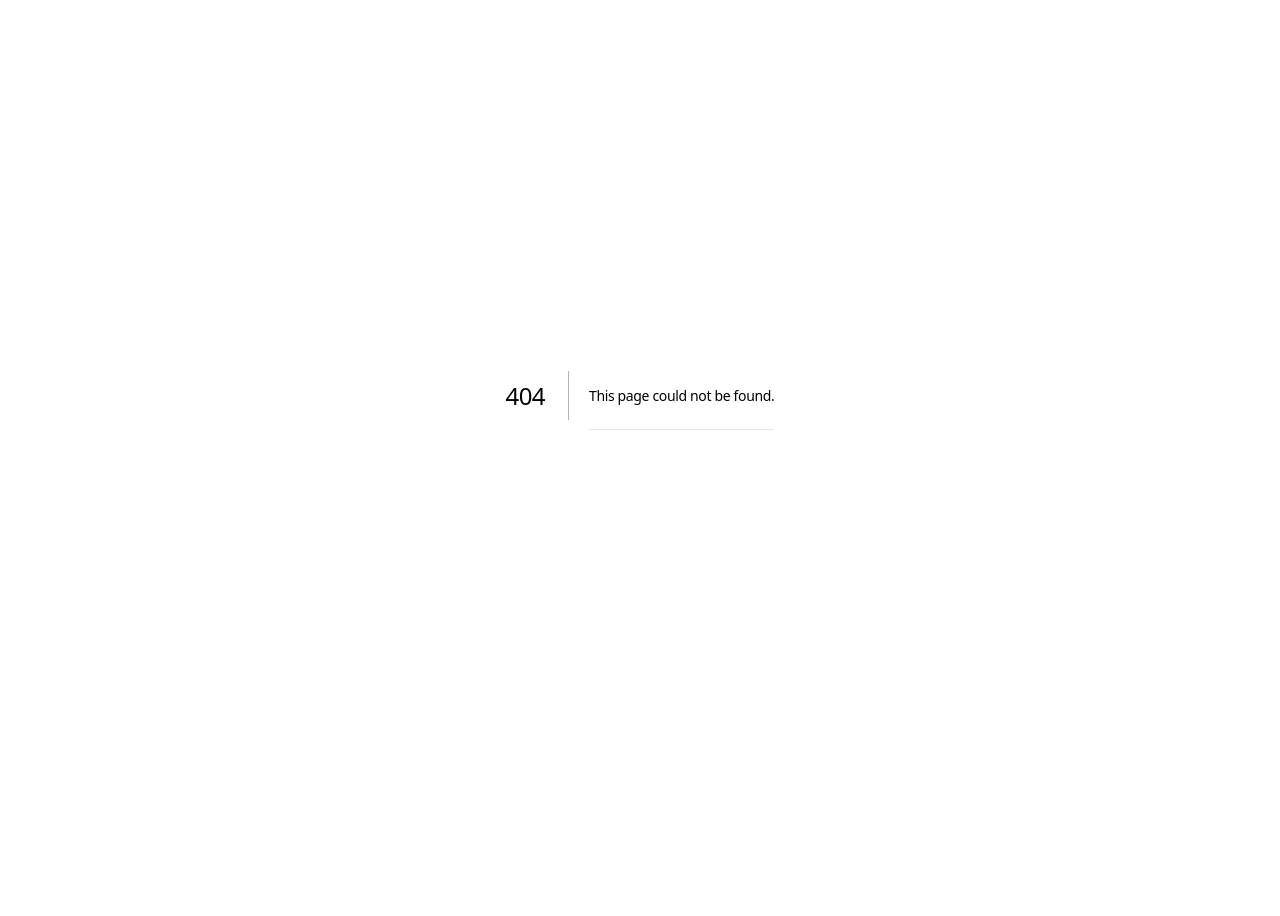
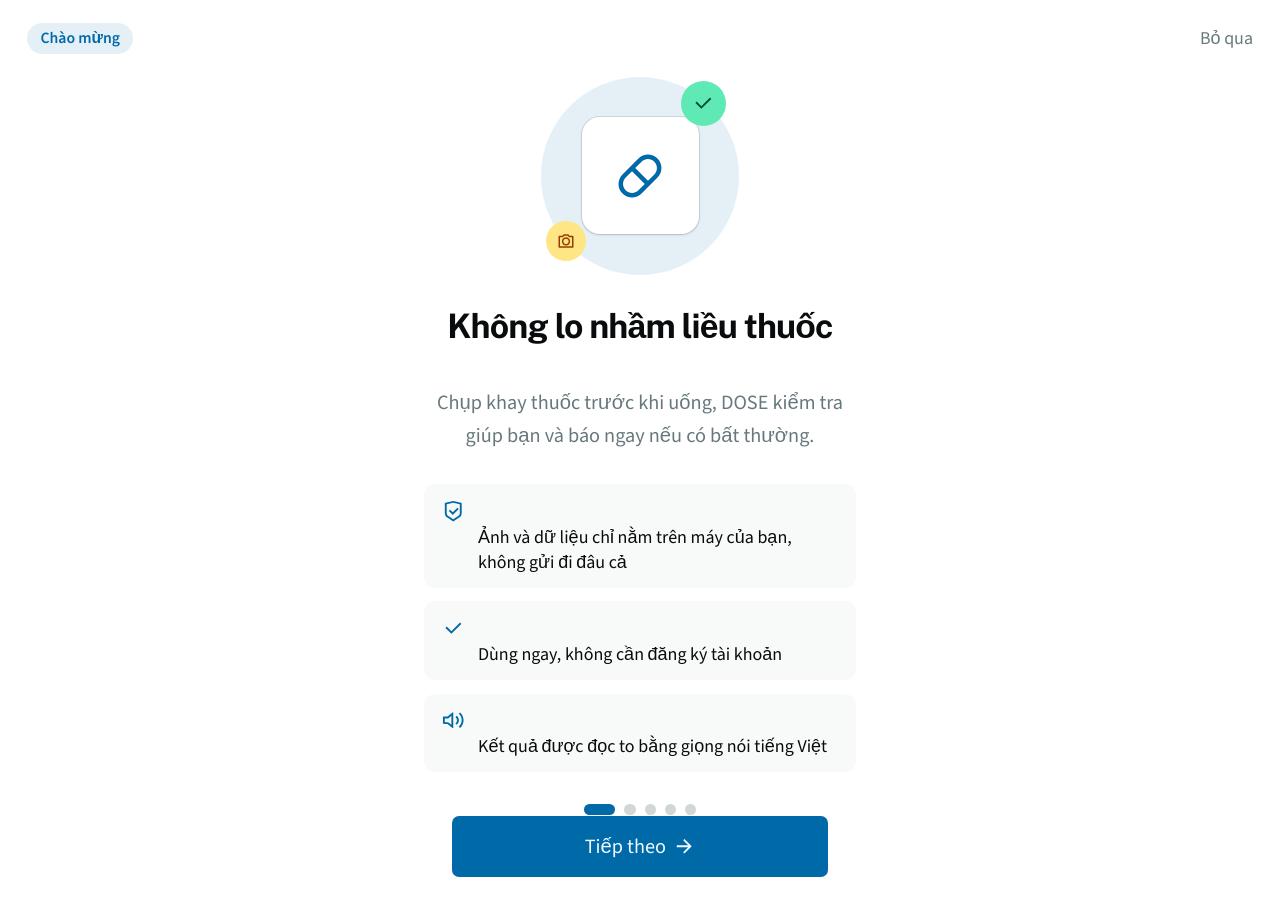
Before and after one commit to gampcho/dose, a Next.js app: page /guideline in a window 1280 px wide. Before the commit this address had no page. Shown: the top 916 px of the page. Before the commit the page ends 800 px from the top, so only its background shows below. Built offline with nearby package versions, Linux system fonts and the light colour scheme.

Commit message:
feat: onboarding guideline page

```diff
--- /dev/null
+++ b/app/guideline/page.tsx
@@ -0,0 +1,282 @@
+"use client"
+
+import * as React from "react"
+import { useRouter } from "next/navigation"
+import {
+  RiCapsuleLine,
+  RiFileListLine,
+  RiCameraLine,
+  RiCheckboxCircleLine,
+  RiCheckLine,
+  RiArrowLeftLine,
+  RiArrowRightLine,
+  RiShieldCheckLine,
+  RiVolumeUpLine,
+  RiEditLine,
+  RiFileTextLine,
+  RiSunLine,
+  RiFocus3Line,
+  RiLayoutGridLine,
+  RiCheckboxCircleFill,
+  RiCloseCircleFill,
+  RiErrorWarningFill,
+  RiQuestionLine,
+  RiScanLine,
+  RiRocketLine,
+} from "@remixicon/react"
+
+import { Button } from "@/components/ui/button"
+import { cn } from "@/lib/utils"
+
+type SlideIcon = typeof RiCapsuleLine
+
+interface Detail {
+  icon: SlideIcon
+  iconClass: string
+  text: string
+}
+
+interface Slide {
+  icon: SlideIcon
+  badge: string
+  title: string
+  description: string
+  details: Detail[]
+}
+
+const SLIDES: Slide[] = [
+  {
+    icon: RiCapsuleLine,
+    badge: "Chào mừng",
+    title: "Không lo nhầm liều thuốc",
+    description:
+      "Chụp khay thuốc trước khi uống, DOSE kiểm tra giúp bạn và báo ngay nếu có bất thường.",
+    details: [
+      {
+        icon: RiShieldCheckLine,
+        iconClass: "text-primary",
+        text: "Ảnh và dữ liệu chỉ nằm trên máy của bạn, không gửi đi đâu cả",
+      },
+      {
+        icon: RiCheckLine,
+        iconClass: "text-primary",
+        text: "Dùng ngay, không cần đăng ký tài khoản",
+      },
+      {
+        icon: RiVolumeUpLine,
+        iconClass: "text-primary",
+        text: "Kết quả được đọc to bằng giọng nói tiếng Việt",
+      },
+    ],
+  },
+  {
+    icon: RiFileListLine,
+    badge: "Bước 1",
+    title: "Thêm đơn thuốc",
+    description:
+      "Chỉ cần chụp ảnh tờ đơn thuốc của bác sĩ, hệ thống sẽ tự đọc và điền thông tin.",
+    details: [
+      {
+        icon: RiCameraLine,
+        iconClass: "text-primary",
+        text: "Chụp ảnh đơn thuốc bằng điện thoại hoặc chọn ảnh có sẵn",
+      },
+      {
+        icon: RiFileTextLine,
+        iconClass: "text-primary",
+        text: "Hệ thống tự đọc tên thuốc, liều lượng và buổi uống",
+      },
+      {
+        icon: RiEditLine,
+        iconClass: "text-primary",
+        text: "Xem lại và sửa trước khi lưu — hoặc nhập tay nếu muốn",
+      },
+    ],
+  },
+  {
+    icon: RiCameraLine,
+    badge: "Bước 2",
+    title: "Chụp khay thuốc",
+    description:
+      "Đến giờ uống thuốc, xếp thuốc ra khay rồi chụp một tấm ảnh. Chỉ vậy thôi.",
+    details: [
+      {
+        icon: RiSunLine,
+        iconClass: "text-primary",
+        text: "Chụp ở nơi đủ ánh sáng, tránh bóng đổ lên khay",
+      },
+      {
+        icon: RiLayoutGridLine,
+        iconClass: "text-primary",
+        text: "Đặt các viên thuốc tách rời, không chồng lên nhau",
+      },
+      {
+        icon: RiFocus3Line,
+        iconClass: "text-primary",
+        text: "Giữ máy thẳng, đợi lấy nét rõ rồi mới chụp",
+      },
+    ],
+  },
+  {
+    icon: RiCheckboxCircleLine,
+    badge: "Bước 3",
+    title: "Xem kết quả kiểm tra",
+    description:
+      "DOSE so sánh khay thuốc với đơn thuốc và cho biết ngay khay đã đúng hay chưa.",
+    details: [
+      {
+        icon: RiCheckboxCircleFill,
+        iconClass: "text-emerald-500",
+        text: "ĐẠT — khay thuốc đúng với đơn, yên tâm uống",
+      },
+      {
+        icon: RiCloseCircleFill,
+        iconClass: "text-red-500",
+        text: "KHÔNG ĐẠT — thiếu hoặc thừa thuốc, hãy kiểm tra lại khay",
+      },
+      {
+        icon: RiErrorWarningFill,
+        iconClass: "text-amber-500",
+        text: "CẦN KIỂM TRA — ảnh chưa rõ, chụp lại hoặc nhờ người thân xem giúp",
+      },
+    ],
+  },
+  {
+    icon: RiRocketLine,
+    badge: "Sẵn sàng",
+    title: "Bắt đầu thôi!",
+    description:
+      "Mỗi ngày chỉ cần một tấm ảnh khay thuốc, DOSE lo phần kiểm tra giúp bạn.",
+    details: [
+      {
+        icon: RiScanLine,
+        iconClass: "text-primary",
+        text: "Ở trang chính, bấm nút “Kiểm tra khay thuốc hôm nay”",
+      },
+      {
+        icon: RiQuestionLine,
+        iconClass: "text-primary",
+        text: "Muốn xem lại hướng dẫn, bấm nút dấu hỏi (?) ở góc trên trang chính",
+      },
+    ],
+  },
+]
+
+export default function GuidelinePage() {
+  const router = useRouter()
+  const [index, setIndex] = React.useState(0)
+
+  const slide = SLIDES[index]
+  const isFirst = index === 0
+  const isLast = index === SLIDES.length - 1
+
+  function goBack() {
+    if (!isFirst) setIndex(index - 1)
+  }
+
+  function goNext() {
+    if (isLast) router.push("/")
+    else setIndex(index + 1)
+  }
+
+  // Tap left half of the content area = back, right half = next.
+  function handleTap(e: React.MouseEvent<HTMLElement>) {
+    if (e.clientX < window.innerWidth / 2) goBack()
+    else if (!isLast) setIndex(index + 1)
+  }
+
+  return (
+    <div className="flex min-h-svh flex-col bg-background">
+      <header className="flex items-center justify-between px-6 py-5">
+        <span className="rounded-full bg-primary/10 px-3 py-1 text-sm font-semibold text-primary">
+          {slide.badge}
+        </span>
+        <button
+          onClick={() => router.push("/")}
+          className="text-base text-muted-foreground hover:text-foreground"
+        >
+          Bỏ qua
+        </button>
+      </header>
+
+      <main
+        onClick={handleTap}
+        className="flex flex-1 cursor-pointer flex-col items-center justify-center gap-7 px-6 select-none"
+      >
+        <SlideArt icon={slide.icon} />
+
+        <div className="flex max-w-sm flex-col gap-3 text-center">
+          <h1 className="font-heading text-3xl font-bold tracking-tight text-balance">
+            {slide.title}
+          </h1>
+          <p className="text-lg leading-relaxed text-muted-foreground">
+            {slide.description}
+          </p>
+        </div>
+
+        <div className="flex w-full max-w-sm flex-col gap-3">
+          {slide.details.map((detail) => (
+            <div
+              key={detail.text}
+              className="flex items-start gap-3 rounded-xl bg-muted/50 px-4 py-3"
+            >
+              <detail.icon className={cn("mt-0.5 size-5 shrink-0", detail.iconClass)} />
+              <p className="text-left text-base leading-snug">{detail.text}</p>
+            </div>
+          ))}
+        </div>
+
+        <div className="flex items-center gap-2">
+          {SLIDES.map((_, i) => (
+            <button
+              key={i}
+              onClick={(e) => {
+                e.stopPropagation()
+                setIndex(i)
+              }}
+              aria-label={`Trang ${i + 1}`}
+              className={cn(
+                "h-2.5 rounded-full transition-all",
+                i === index ? "w-7 bg-primary" : "w-2.5 bg-muted-foreground/30",
+              )}
+            />
+          ))}
+        </div>
+      </main>
+
+      <footer className="mx-auto flex w-full max-w-sm gap-3 px-6 pb-10">
+        {!isFirst && (
+          <Button
+            variant="outline"
+            size="lg"
+            className="h-14 flex-1 text-lg"
+            onClick={goBack}
+          >
+            <RiArrowLeftLine className="size-5" />
+            Quay lại
+          </Button>
+        )}
+        <Button size="lg" className="h-14 flex-[2] text-lg" onClick={goNext}>
+          {isLast ? "Bắt đầu sử dụng" : "Tiếp theo"}
+          <RiArrowRightLine className="size-5" />
+        </Button>
+      </footer>
+    </div>
+  )
+}
+
+function SlideArt({ icon: Icon }: { icon: SlideIcon }) {
+  return (
+    <div className="relative flex size-44 items-center justify-center rounded-full bg-primary/10">
+      <div className="flex size-26 items-center justify-center rounded-3xl bg-card shadow-sm ring-1 ring-foreground/10">
+        <Icon className="size-12 text-primary" />
+      </div>
+      <div className="absolute top-1 right-3 flex size-10 items-center justify-center rounded-full bg-emerald-300">
+        <RiCheckLine className="size-5 text-emerald-900" />
+      </div>
+      <div className="absolute bottom-3 left-1 flex size-9 items-center justify-center rounded-full bg-amber-200">
+        <RiCameraLine className="size-4 text-amber-800" />
+      </div>
+    </div>
+  )
+}
--- a/app/page.tsx
+++ b/app/page.tsx
@@ -15,6 +15,7 @@ import {
   RiSunFoggyLine,
   RiMoonLine,
   RiMoonFoggyLine,
+  RiQuestionLine,
 } from "@remixicon/react"
 
 import { Button } from "@/components/ui/button"
@@ -107,6 +108,11 @@ export default function HomePage() {
             </div>
             <span className="font-heading text-lg font-semibold tracking-tight">DOSE</span>
           </div>
+          <Link href="/guideline">
+            <Button variant="ghost" size="icon-sm">
+              <RiQuestionLine />
+            </Button>
+          </Link>
         </div>
       </header>
 
```
